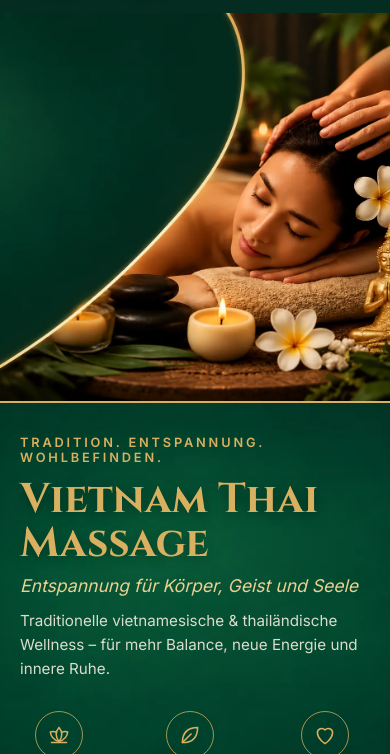
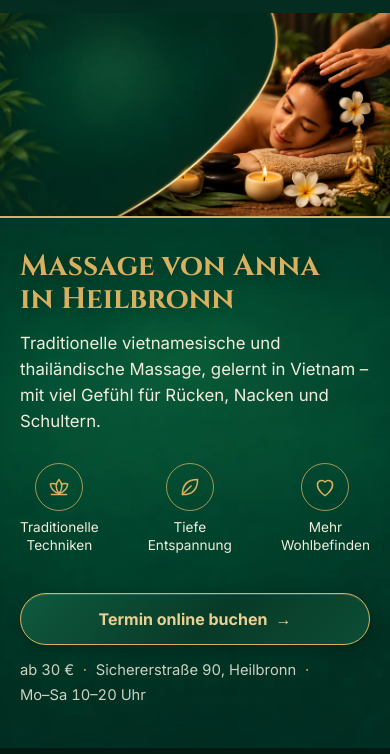
Before and after one commit to ecreators-dev/webseite-massage, a plain HTML site: page index.html in a window 390 px wide. Shown: the part 71-825 px from the top of the page. Drawn offline with Linux system fonts and the light colour scheme.

Commit message:
Startseite: eine Botschaft statt vier Textebenen
- Ueberschrift 'Massage von Anna in Heilbronn' (52px statt 76px, 2 Zeilen)
- Eyebrow und Slogan entfernt, eine Unterzeile mit 20px
- Vertrauenszeile am Button: ab 30 EUR, Adresse, Mo-Sa 10-20 Uhr
- Logo rechts auf ca. 60 % verkleinert
- Mobil: Foto als flacher Streifen, Button im ersten Bildschirm

Co-Authored-By: Claude Opus 5 <noreply@anthropic.com>

```diff
--- a/css/style.css
+++ b/css/style.css
@@ -873,33 +873,38 @@ body.inner-page:has(.booking-hero) { background: transparent; }
     width: min(46vw, 620px);
     padding: 1rem 0 3rem clamp(1.5rem, 5vw, 5rem);
 }
-.hero-eyebrow {
-    font-size: 0.8rem;
-    font-weight: 600;
-    letter-spacing: 0.22em;
-    text-transform: uppercase;
-    color: var(--color-gold);
-}
+/* Eine Botschaft statt vier Ebenen: Ueberschrift (Anna + Ort) und eine
+   Unterzeile. Die Ueberschrift ist rund 2,5x so gross wie die Unterzeile,
+   damit der Blick nach dem Titel beim Inhalt ankommt statt daran haengt. */
 .hero-title {
     font-family: var(--font-heading);
     font-weight: 700;
-    font-size: clamp(2.6rem, 5.2vw, 5rem);
-    line-height: 1.05;
+    font-size: clamp(2.1rem, 3.4vw, 3.25rem);
+    line-height: 1.12;
     color: var(--color-gold);
-    margin: 0.8rem 0 0.6rem;
+    margin: 0 0 0.9rem;
+    text-wrap: balance;
     text-shadow: 0 2px 14px rgba(0,0,0,0.35);
 }
-.hero-slogan {
-    font-style: italic;
-    font-size: clamp(1.1rem, 1.6vw, 1.45rem);
-    color: var(--color-gold-light);
-}
 .hero-text {
-    font-size: clamp(0.95rem, 1.1vw, 1.05rem);
-    line-height: 1.6;
-    opacity: 0.9;
+    font-size: clamp(1.05rem, 1.3vw, 1.25rem);
+    line-height: 1.55;
+    color: var(--color-text-light);
+    max-width: 38ch;
+}
+/* Vertrauenszeile direkt am Button: Preis, Ort, Zeiten */
+.hero-facts {
     margin-top: 0.8rem;
-    max-width: 46ch;
+    font-size: 0.92rem;
+    color: rgba(242,236,220,0.85);
+    font-variant-numeric: tabular-nums;
+}
+.hero-facts .fact { white-space: nowrap; }
+.hero-facts .dot { color: var(--color-gold); padding: 0 0.3rem; }
+@media (max-width: 560px) {
+    /* zwei statt drei Zeilen fuer die Ueberschrift auf dem Handy */
+    .hero-title { font-size: clamp(1.6rem, 7.6vw, 2rem); }
+    .hero-facts { line-height: 1.7; }
 }
 .hero-features {
     list-style: none;
@@ -939,16 +944,12 @@ body.inner-page:has(.booking-hero) { background: transparent; }
         min-height: 0;
         padding: clamp(0.3rem, 1vh, 1rem) 0 clamp(0.6rem, 2.5vh, 3rem) clamp(1.5rem, 5vw, 5rem);
     }
-    .hero-eyebrow { font-size: clamp(0.68rem, 1.4vh, 0.8rem); }
     .hero-title {
-        font-size: clamp(2.2rem, min(5.2vw, 8.4vh), 5rem);
-        margin: clamp(0.3rem, 1.2vh, 0.8rem) 0 clamp(0.2rem, 0.9vh, 0.6rem);
-    }
-    .hero-slogan { font-size: clamp(0.95rem, min(1.6vw, 2.6vh), 1.45rem); }
-    .hero-text {
-        font-size: clamp(0.85rem, min(1.1vw, 1.95vh), 1.05rem);
-        margin-top: clamp(0.3rem, 1.2vh, 0.8rem);
-    }
+        font-size: clamp(1.9rem, min(3.4vw, 5.8vh), 3.25rem);
+        margin: 0 0 clamp(0.4rem, 1.4vh, 0.9rem);
+    }
+    .hero-text { font-size: clamp(0.98rem, min(1.3vw, 2.2vh), 1.25rem); }
+    .hero-facts { margin-top: clamp(0.4rem, 1.2vh, 0.8rem); font-size: clamp(0.8rem, 1.6vh, 0.92rem); }
     .hero-features { margin: clamp(0.7rem, 2.6vh, 1.8rem) 0 clamp(0.8rem, 2.8vh, 2rem); }
     .hero-features li { font-size: clamp(0.72rem, 1.6vh, 0.85rem); gap: clamp(0.25rem, 0.8vh, 0.5rem); }
     .hero-feature-icon { width: clamp(40px, 6.2vh, 56px); height: clamp(40px, 6.2vh, 56px); }
@@ -966,7 +967,9 @@ body.inner-page:has(.booking-hero) { background: transparent; }
     z-index: 1;
     left: 62%;
     top: 40%;
-    width: clamp(260px, 25vw, 440px);
+    /* etwa 60 % der frueheren Groesse: das Logo begleitet, die
+       Ueberschrift fuehrt */
+    width: clamp(170px, 15vw, 270px);
     transform: translate(-50%, -50%);
     pointer-events: none;
     opacity: 0;
@@ -1038,7 +1041,9 @@ body.inner-page:has(.booking-hero) { background: transparent; }
 /* Tablet & phone: photo on top, text below on green */
 @media (max-width: 900px) {
     .hero { min-height: 0; }
-    .hero-bg-split { position: relative; order: 2; flex-direction: column; height: 46vh; min-height: 240px; }
+    /* Foto als flacher Streifen, damit Ueberschrift und Button auf dem
+       Handy im ersten Bildschirm stehen */
+    .hero-bg-split { position: relative; order: 2; flex-direction: column; height: 24vh; min-height: 160px; }
     .hero-bg-left { display: none; }
     .hero-bg-right { width: 100%; height: 100%; }
     .hero-bg-right img { object-position: 82% center; }
--- a/index.html
+++ b/index.html
@@ -167,11 +167,9 @@
         </nav>
 
         <div class="hero-content fade-in">
-            <p class="hero-eyebrow">Tradition. Entspannung. Wohlbefinden.</p>
-            <h1 class="hero-title">Vietnam Thai<br>Massage</h1>
-            <p class="hero-slogan">Entspannung für Körper, Geist und Seele</p>
-            <p class="hero-text">Traditionelle vietnamesische &amp; thailändische Wellness –
-                für mehr Balance, neue Energie und innere Ruhe.</p>
+            <h1 class="hero-title">Massage von Anna<br>in Heilbronn</h1>
+            <p class="hero-text">Traditionelle vietnamesische und thailändische Massage, gelernt in
+                Vietnam – mit viel Gefühl für Rücken, Nacken und Schultern.</p>
 
             <ul class="hero-features">
                 <li>
@@ -189,6 +187,7 @@
             </ul>
 
             <a href="termin-buchen.html" class="btn-book btn-green hero-cta">Termin online buchen <span aria-hidden="true">&rarr;</span></a>
+            <p class="hero-facts"><span class="fact">ab 30&nbsp;€</span> <span class="dot" aria-hidden="true">·</span> <span class="fact">Sichererstraße 90, Heilbronn</span> <span class="dot" aria-hidden="true">·</span> <span class="fact">Mo–Sa 10–20 Uhr</span></p>
         </div>
 
         <span class="hero-logo" aria-hidden="true"><img src="images/brand/anna-logo.webp" srcset="images/brand/anna-logo-480.webp 480w, images/brand/anna-logo.webp 1100w" sizes="(max-width: 1760px) 25vw, 440px" alt="" width="1100" height="730"></span>
```
